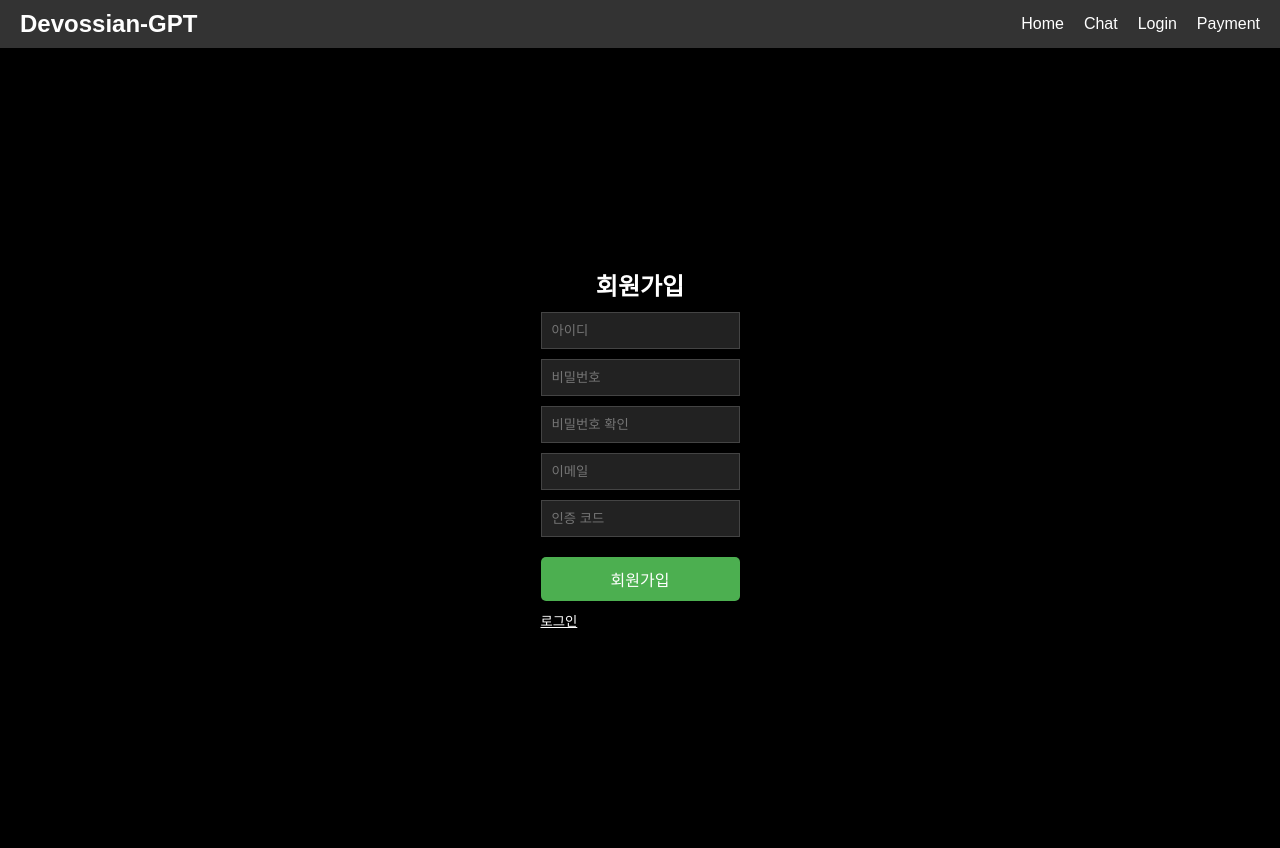
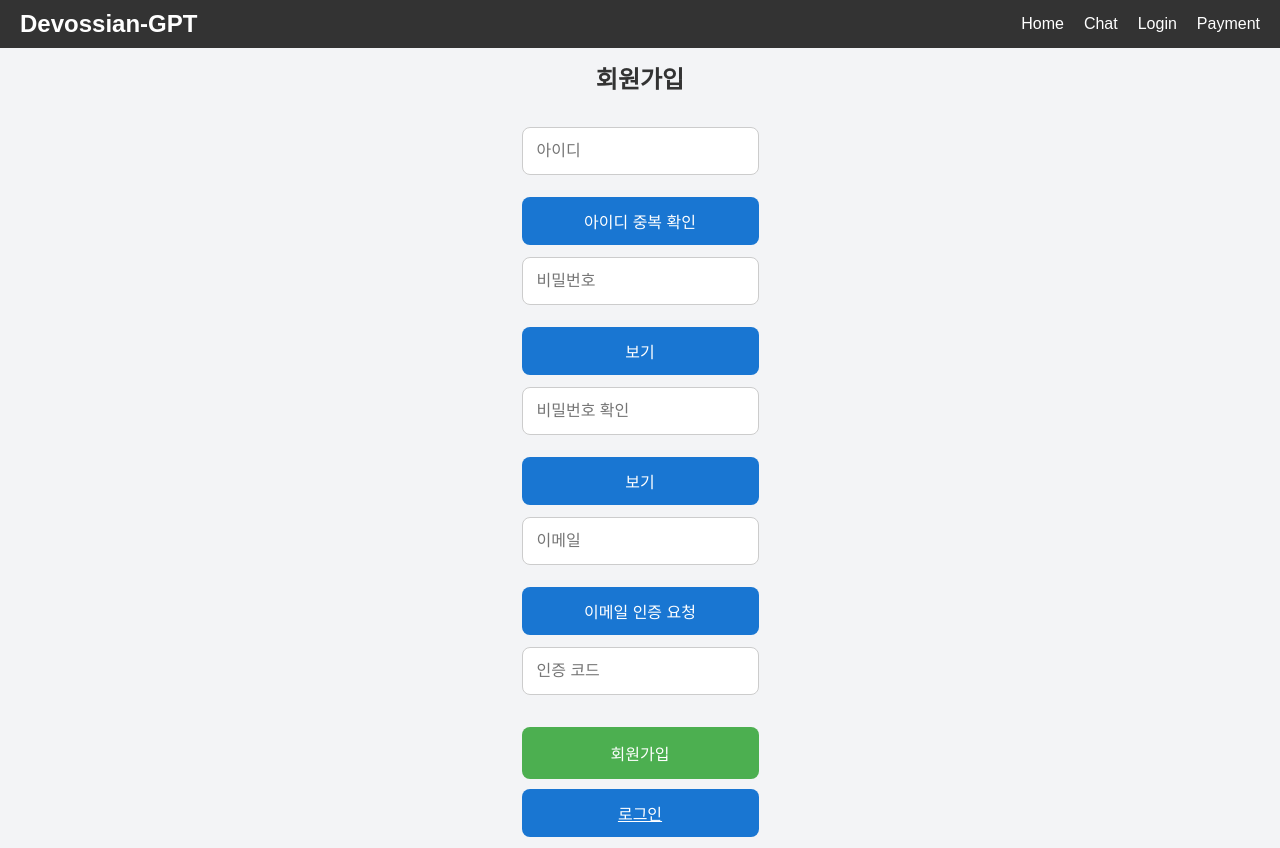
Before and after one commit to Devossian/2025_GPT_Project_React, a React (Vite) app: page /register in a window 1280 px wide. Built offline with nearby package versions, Linux system fonts and the light colour scheme.

Commit message:
로그인 및 회원가입 API 연동

```diff
--- a/src/components/Login.tsx
+++ b/src/components/Login.tsx
@@ -1,18 +1,59 @@
+import { useState } from 'react';
 import { useNavigate } from 'react-router-dom';
+import axios from 'axios';
 import '../styles/Login.css';
 
 const Login = () => {
   const navigate = useNavigate();
+  const [username, setUsername] = useState('');
+  const [password, setPassword] = useState('');
+  const [error, setError] = useState('');
+
+  const handleLogin = async (e: React.FormEvent) => {
+    e.preventDefault();
+
+    try {
+      const response = await axios.post('/user/login', {
+        username,
+        password,
+      });
+
+      // 로그인 성공 시, 서버에서 받은 토큰을 로컬 스토리지에 저장
+      localStorage.setItem('token', response.data.token);
+
+      // 로그인 후 대시보드로 이동
+      navigate('/dashboard');
+    } catch (err: any) {
+      if (err.response) {
+        // 서버에서 오류 메시지가 있으면 그 메시지 표시
+        setError(err.response.data.message);
+      } else {
+        // 네트워크 오류 등 처리
+        setError('서버 오류가 발생했습니다. 다시 시도해 주세요.');
+      }
+    }
+  };
 
   return (
     <div className="login-container">
       <h2>로그인</h2>
-      <form className="login-form">
-        <input type="text" placeholder="아이디" />
-        <input type="password" placeholder="비밀번호" />
+      <form className="login-form" onSubmit={handleLogin}>
+        <input
+          type="text"
+          placeholder="아이디"
+          value={username}
+          onChange={(e) => setUsername(e.target.value)}
+        />
+        <input
+          type="password"
+          placeholder="비밀번호"
+          value={password}
+          onChange={(e) => setPassword(e.target.value)}
+        />
+        {error && <p className="error-message">{error}</p>}
         <button type="submit">로그인</button>
 
-        <button className='register-button' onClick={() => navigate('/register')}>
+        <button className="register-button" onClick={() => navigate('/register')}>
           회원가입
         </button>
       </form>
--- a/src/components/Register.tsx
+++ b/src/components/Register.tsx
@@ -1,5 +1,8 @@
 import { useState } from "react";
 import { useNavigate } from "react-router-dom";
+import axiosInstance from "../api/axiosInstance";
+import { isAxiosError } from "axios";
+import { sendEmailVerification, checkUsernameAvailability } from "../api/apiFunctions";
 import "../styles/Register.css";
 
 const Register = () => {
@@ -11,26 +14,158 @@ const Register = () => {
     email: "",
     verification_code: "",
   });
+  const [error, setError] = useState<string | null>(null);
+  const [showPassword1, setShowPassword1] = useState(false); // 첫 번째 비밀번호 보이기 여부
+  const [showPassword2, setShowPassword2] = useState(false); // 두 번째 비밀번호 보이기 여부
 
   const handleChange = (e: React.ChangeEvent<HTMLInputElement>) => {
     setForm({ ...form, [e.target.name]: e.target.value });
   };
 
-  const handleSubmit = (e: React.FormEvent) => {
+  // 비밀번호 유효성 검사
+  const validatePassword = (password: string, username: string) => {
+    // 1. 비밀번호 길이가 8자 이상인지 확인
+    if (password.length < 8) {
+      return "비밀번호는 8자 이상이어야 합니다.";
+    }
+    // 2. 숫자만으로 이루어졌는지 확인
+    if (/^\d+$/.test(password)) {
+      return "비밀번호는 숫자만 포함할 수 없습니다.";
+    }
+    // 3. 너무 흔한 비밀번호인지 확인
+    const commonPasswords = ["12345678", "password", "123456", "qwerty", "11111111"]; // 예시: 흔한 비밀번호 목록
+    if (commonPasswords.includes(password)) {
+      return "너무 흔한 비밀번호입니다.";
+    }
+    // 4. 아이디와 유사한 비밀번호 확인
+    if (password.toLowerCase().includes(username.toLowerCase())) {
+      return "아이디와 유사한 비밀번호는 사용할 수 없습니다.";
+    }
+    return ""; // 조건을 모두 충족하면 빈 문자열 반환
+  };
+
+  const handleSubmit = async (e: React.FormEvent) => {
     e.preventDefault();
-    console.log("회원가입 데이터:", form);
-    // TODO: 여기에 백엔드 API 연동 코드 추가
+
+    // 비밀번호 확인 유효성 검사
+    if (form.password1 !== form.password2) {
+      setError("비밀번호가 일치하지 않습니다.");
+      return;
+    }
+
+    // 비밀번호 유효성 검사
+    const passwordError = validatePassword(form.password1, form.username);
+    if (passwordError) {
+      setError(passwordError);
+      return;
+    }
+
+    try {
+      // 회원가입 API 요청
+      const response = await axiosInstance.post<{
+        message: string;
+      }>("/user/signup", {
+        username: form.username,
+        password1: form.password1,
+        email: form.email,
+        verification_code: form.verification_code,
+      });
+
+      alert("회원가입이 완료되었습니다!");
+      navigate("/login");
+
+      console.log(response.data.message);  // response.data.message
+    } catch (error: unknown) {
+      if (isAxiosError(error)) {
+        setError(error.response?.data.message || "회원가입 실패");
+      } else {
+        setError("서버와의 연결에 실패했습니다.");
+      }
+    }
+  };
+
+  const handleEmailVerification = async () => {
+    const message = await sendEmailVerification(form.email);
+    setError(message);
+  };
+
+  const handleUsernameCheck = async () => {
+    const message = await checkUsernameAvailability(form.username);
+    setError(message);
   };
 
   return (
     <div className="register-container">
       <h2>회원가입</h2>
-      <form onSubmit={handleSubmit}>
-        <input type="text" name="username" placeholder="아이디" value={form.username} onChange={handleChange} required />
-        <input type="password" name="password1" placeholder="비밀번호" value={form.password1} onChange={handleChange} required />
-        <input type="password" name="password2" placeholder="비밀번호 확인" value={form.password2} onChange={handleChange} required />
-        <input type="email" name="email" placeholder="이메일" value={form.email} onChange={handleChange} required />
-        <input type="text" name="verification_code" placeholder="인증 코드" value={form.verification_code} onChange={handleChange} required />
+      {error && <div className="error-message">{error}</div>}
+      <form onSubmit={handleSubmit} className="register-form">
+        <input
+          type="text"
+          name="username"
+          placeholder="아이디"
+          value={form.username}
+          onChange={handleChange}
+          required
+        />
+        <button type="button" onClick={handleUsernameCheck}>
+          아이디 중복 확인
+        </button>
+
+        <div className="password-container">
+          <input
+            type={showPassword1 ? "text" : "password"} // showPassword1 상태에 따라 비밀번호 보이기/숨기기
+            name="password1"
+            placeholder="비밀번호"
+            value={form.password1}
+            onChange={handleChange}
+            required
+          />
+          <button
+            type="button"
+            className="password-toggle"
+            onClick={() => setShowPassword1(!showPassword1)} // 눈 아이콘 클릭 시 비밀번호 보이기/숨기기
+          >
+            {showPassword1 ? "숨기기" : "보기"}
+          </button>
+        </div>
+
+        <div className="password-container">
+          <input
+            type={showPassword2 ? "text" : "password"} // showPassword2 상태에 따라 비밀번호 보이기/숨기기
+            name="password2"
+            placeholder="비밀번호 확인"
+            value={form.password2}
+            onChange={handleChange}
+            required
+          />
+          <button
+            type="button"
+            className="password-toggle"
+            onClick={() => setShowPassword2(!showPassword2)} // 눈 아이콘 클릭 시 비밀번호 보이기/숨기기
+          >
+            {showPassword2 ? "숨기기" : "보기"}
+          </button>
+        </div>
+
+        <input
+          type="email"
+          name="email"
+          placeholder="이메일"
+          value={form.email}
+          onChange={handleChange}
+          required
+        />
+        <button type="button" onClick={handleEmailVerification}>
+          이메일 인증 요청
+        </button>
+        <input
+          type="text"
+          name="verification_code"
+          placeholder="인증 코드"
+          value={form.verification_code}
+          onChange={handleChange}
+          required
+        />
 
         <button type="submit" className="register-button">회원가입</button>
         <button type="button" className="login-button" onClick={() => navigate("/login")}>로그인</button>
--- a/src/styles/Register.css
+++ b/src/styles/Register.css
@@ -1,40 +1,119 @@
+/* 전체 컨테이너 */
 .register-container {
   display: flex;
   flex-direction: column;
   align-items: center;
   justify-content: center;
   height: 100vh;
-  background-color: #000;
-  color: white;
+  background-color: #f3f4f6;
+  /* 배경 색을 부드럽게 */
+  font-family: 'Roboto', sans-serif;
+  padding: 0 20px;
 }
 
+/* 헤더 */
+h2 {
+  color: #333;
+  font-size: 24px;
+  margin-bottom: 20px;
+  font-weight: 600;
+}
+
+/* 입력 필드 스타일 */
 input {
   display: block;
   width: 100%;
-  max-width: 300px;
-  margin: 10px 0;
-  padding: 10px;
-  border: 1px solid #444;
-  background-color: #222;
-  color: white;
+  max-width: 400px;
+  /* 넓이를 더 넉넉하게 */
+  margin: 12px 0;
+  padding: 14px;
+  border: 1px solid #ccc;
+  background-color: #fff;
+  color: #333;
+  border-radius: 8px;
+  /* 입력 필드 모서리 둥글게 */
+  font-size: 16px;
 }
 
-.register-button {
+/* 입력 필드 포커스 스타일 */
+input:focus {
+  border-color: #4caf50;
+  outline: none;
+  box-shadow: 0 0 5px rgba(76, 175, 80, 0.3);
+}
+
+/* 이메일 인증 요청 버튼 */
+button[type="button"] {
   background-color: #4caf50;
   color: white;
-  padding: 10px;
+  padding: 12px;
   margin-top: 10px;
   border: none;
   cursor: pointer;
   width: 100%;
-  max-width: 300px;
+  max-width: 400px;
+  border-radius: 8px;
+  font-size: 16px;
+  transition: background-color 0.3s ease;
 }
 
+/* 버튼 hover 상태 */
+button[type="button"]:hover {
+  background-color: #45a049;
+}
+
+/* 회원가입 버튼 */
+.register-button {
+  background-color: #4caf50;
+  color: white;
+  padding: 14px;
+  margin-top: 20px;
+  border: none;
+  cursor: pointer;
+  width: 100%;
+  max-width: 400px;
+  border-radius: 8px;
+  font-size: 16px;
+  transition: background-color 0.3s ease;
+}
+
+.register-button:hover {
+  background-color: #45a049;
+}
+
+/* 로그인 버튼 */
 .login-button {
   background-color: transparent;
-  color: white;
+  color: #4caf50;
   border: none;
   cursor: pointer;
+  margin-top: 20px;
+  text-decoration: underline;
+  font-size: 14px;
+}
+
+/* 에러 메시지 */
+.error-message {
+  color: red;
+  font-size: 14px;
+  text-align: center;
+  margin-bottom: 16px;
+}
+
+/* 아이디 중복 확인 버튼 */
+button[type="button"] {
+  background-color: #1976d2;
+  color: white;
+  padding: 12px;
   margin-top: 10px;
-  text-decoration: underline;
+  border: none;
+  cursor: pointer;
+  width: 100%;
+  max-width: 400px;
+  border-radius: 8px;
+  font-size: 16px;
 }
+
+button[type="button"]:hover {
+  background-color: #1565c0;
+}
```
